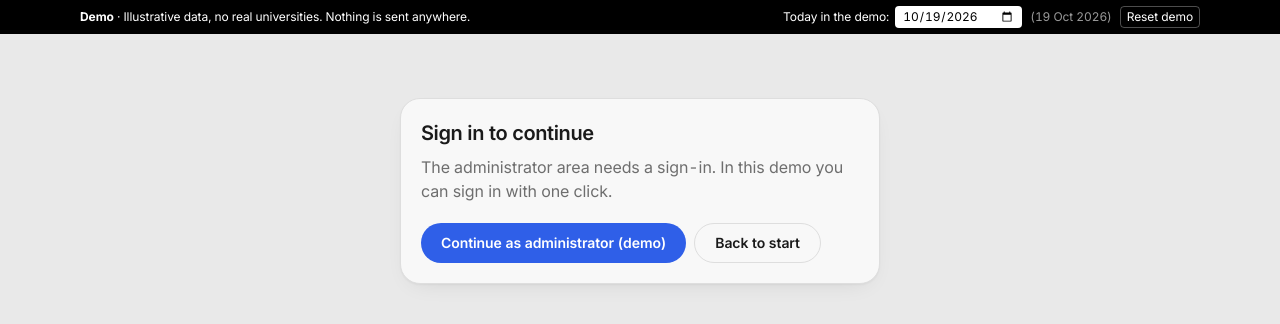
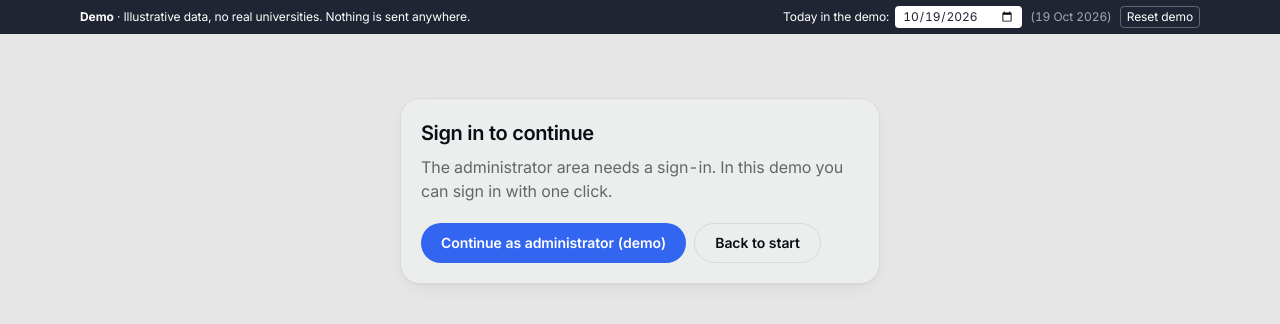
Before and after one commit to Arthurmyn/Pathly, a Next.js app in the folder src/frontend/: page /admin in a window 1280 px wide. Shown: the top 324 px of the page. Built offline with nearby package versions, Linux system fonts and the light colour scheme.

Commit message:
DIP-23: Match the reference colours sampled from its screenshots
Window and sidebar #e6e6e6, sheet #f2f2f2, cool-gray cards, near-black navy text instead of pure black, the dark navy of the reference pill for solid badges and the demo bar, blue accent in place of the reference orange.

```diff
--- a/src/frontend/app/globals.css
+++ b/src/frontend/app/globals.css
@@ -5,25 +5,26 @@
  * Meaning is never carried by colour alone: statuses and outcomes differ by fill, border style, pattern, icon and text.
  */
 :root {
-  --page: #e9e9e9; /* window background and sidebar */
-  --sheet: #f1f1f1; /* main panel */
-  --bg: #f1f1f1; /* inputs inside cards */
-  --surface: #f8f8f8;
-  --surface-2: #ececec;
-  --border: #dedede;
-  --text: #1a1a1a;
-  --muted: #6e6e6e;
-  --primary: #2f5fe8; /* accent: blue instead of the reference orange */
-  --primary-hover: #2349c4;
+  --page: #e6e6e6; /* window background and sidebar (sampled from the reference) */
+  --sheet: #f2f2f2; /* main panel */
+  --bg: #e9ebeb; /* inputs inside cards */
+  --surface: #eceeee;
+  --surface-2: #e1e3e2;
+  --border: #d7dadb;
+  --text: #0b0d14;
+  --muted: #646668;
+  --primary: #3366f0; /* accent: blue instead of the reference orange #f04c36 */
+  --primary-hover: #254fd0;
   --primary-fg: #ffffff;
-  --primary-soft: #e3eaff;
-  --focus: #2f5fe8;
+  --primary-soft: #dfe6fb;
+  --focus: #3366f0;
+  --dark: #202533; /* the dark navy of the reference "Upgrade" pill: replaces pure black */
   --shadow: 0 1px 2px rgb(0 0 0 / 0.04), 0 8px 24px -12px rgb(0 0 0 / 0.12);
 
   /* data status */
-  --st-verified-bg: #0a0a0a;
+  --st-verified-bg: var(--dark);
   --st-verified-fg: #ffffff;
-  --st-verified-bd: #0a0a0a;
+  --st-verified-bd: var(--dark);
   --st-unverified-bg: #ffffff;
   --st-unverified-fg: #3d3d3d;
   --st-unverified-bd: #b5b5b5;
@@ -34,14 +35,14 @@
   --st-missing-fg: #555555;
   --st-missing-bd: #8a8a8a;
   --st-conflict-bg: #ffffff;
-  --st-conflict-fg: #000000;
-  --st-conflict-bd: #000000;
+  --st-conflict-fg: var(--dark);
+  --st-conflict-bd: var(--dark);
 
   /* eligibility outcome */
-  --oc-met-bg: #0a0a0a;
+  --oc-met-bg: var(--dark);
   --oc-met-fg: #ffffff;
   --oc-not_met-bg: #ffffff;
-  --oc-not_met-fg: #000000;
+  --oc-not_met-fg: var(--dark);
   --oc-pending-bg: #dcdcdc;
   --oc-pending-fg: #111111;
   --oc-unknown-bg: #f0f0f0;
@@ -65,6 +66,7 @@
     --primary-fg: #0a0a0a;
     --primary-soft: #1d2745;
     --focus: #93adff;
+    --dark: #f2f2f2;
     --shadow: 0 1px 2px rgb(0 0 0 / 0.4);
 
     --st-verified-bg: #f5f5f5;
@@ -174,12 +176,7 @@ h3 {
   font-weight: 600;
 }
 .badge-outcome[data-outcome="not_met"] {
-  border: 2px solid #000;
-}
-@media (prefers-color-scheme: dark) {
-  .badge-outcome[data-outcome="not_met"] {
-    border-color: #fff;
-  }
+  border: 2px solid var(--dark);
 }
 .badge-outcome[data-outcome="unknown"] {
   border: 1.5px dashed currentColor;
@@ -188,10 +185,10 @@ h3 {
 
 /* Segments of the outcome bar. */
 .bar-met {
-  background: var(--text);
+  background: var(--dark);
 }
 .bar-not_met {
-  background: repeating-linear-gradient(135deg, var(--text) 0 3px, var(--surface) 3px 6px);
+  background: repeating-linear-gradient(135deg, var(--dark) 0 3px, var(--surface) 3px 6px);
 }
 .bar-pending {
   background: #8f8f8f;
--- a/src/frontend/components/demo-bar.tsx
+++ b/src/frontend/components/demo-bar.tsx
@@ -7,7 +7,7 @@ import { useAppState } from "./app-state";
 export function DemoBar() {
   const { today, setToday, resetDemo, ready } = useAppState();
   return (
-    <div className="bg-black text-xs text-white">
+    <div className="bg-[var(--dark)] text-xs text-white">
       <div className="mx-auto flex max-w-6xl flex-wrap items-center justify-between gap-x-4 gap-y-1 px-4 py-1.5">
         <p>
           <strong>Demo</strong> · Illustrative data, no real universities. Nothing is sent anywhere.
@@ -21,7 +21,7 @@ export function DemoBar() {
               onChange={(e) => e.target.value && setToday(e.target.value)}
               disabled={!ready}
               aria-label="Demo date"
-              className="rounded border border-white/30 bg-white px-1.5 py-0.5 text-xs text-black"
+              className="rounded border border-white/30 bg-white px-1.5 py-0.5 text-xs text-[var(--dark)]"
             />
           </label>
           <span className="hidden text-white/60 sm:inline">({formatDate(today)})</span>
```
